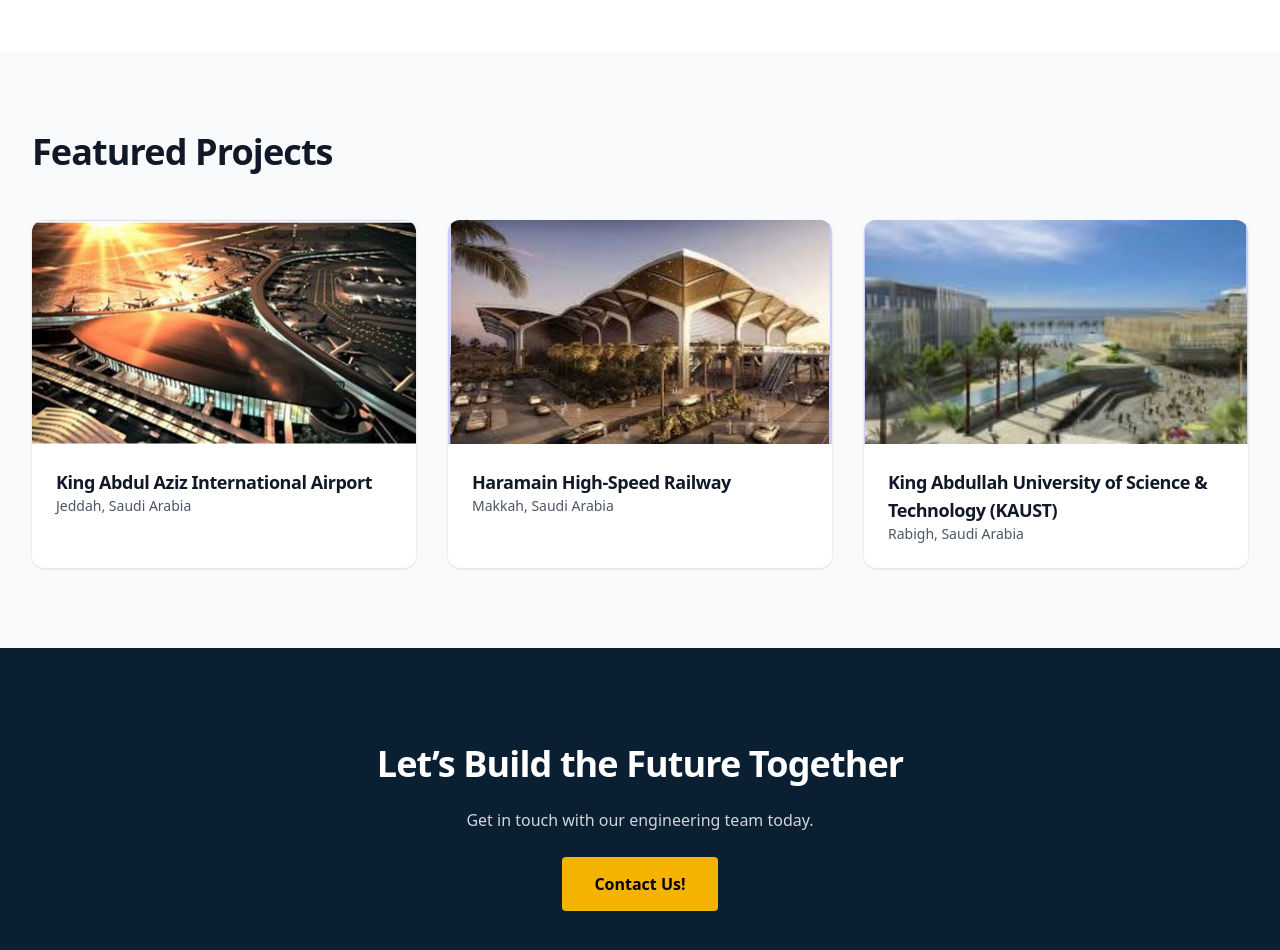
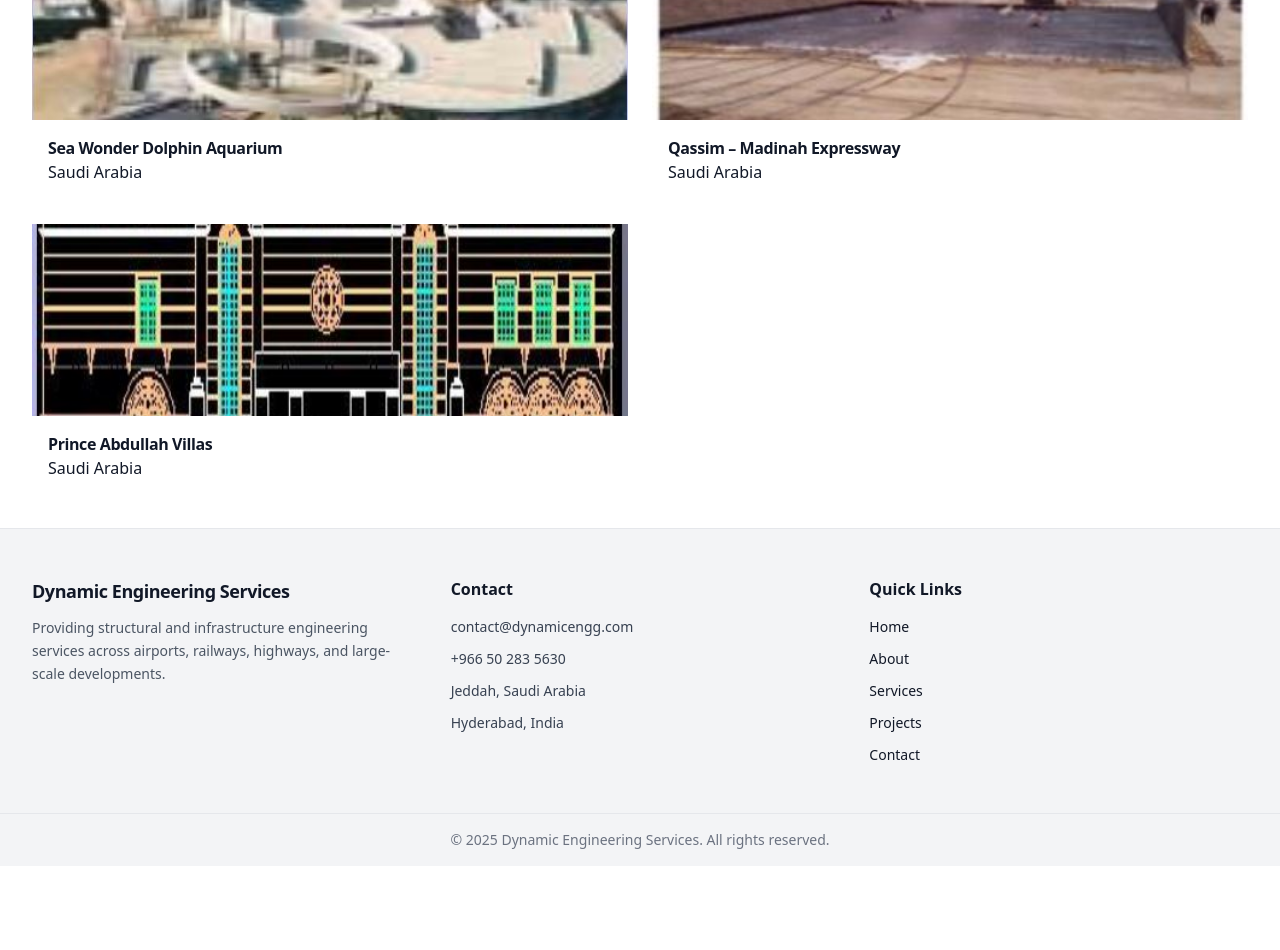
Before and after one commit to EhteshamQ/Dynamic-Engineering-Services, a React (Vite) app: page /#/projects in a window 1280 px wide. Shown: the part 1360-2310 px from the top of the page. After the commit the page ends 2226 px from the top, so only its background shows below. Built offline with nearby package versions, Linux system fonts and the light colour scheme.

Commit message:
Add Footer, Polish UI and use HashRouter

```diff
--- a/src/App.jsx
+++ b/src/App.jsx
@@ -1,4 +1,4 @@
-import { BrowserRouter, Routes, Route } from "react-router-dom";
+import { HashRouter, Routes, Route } from "react-router-dom";
 import Navbar from "./components/Navbar";
 import Home from "./pages/Home";
 import Projects from "./pages/Projects";
@@ -6,10 +6,11 @@
 import Services from "./pages/Services";
 import Contact from "./pages/Contact";
 import About from "./pages/About";
+import Footer from "./components/Footer";
 
 export default function App() {
   return (
-    <BrowserRouter>
+    <HashRouter>
       <Navbar />
       <Routes>
         <Route path="/" element={<Home />} />
@@ -19,6 +20,7 @@
         <Route path="/about" element={<About />} />
         <Route path="/contact" element={<Contact />} />
       </Routes>
-    </BrowserRouter>
+      <Footer />
+    </HashRouter>
   );
 }
--- /dev/null
+++ b/src/components/Footer.jsx
@@ -0,0 +1,77 @@
+export default function Footer() {
+  return (
+    <footer className="bg-gray-100 border-t">
+      <div className="max-w-7xl mx-auto px-4 sm:px-8 py-12 grid gap-10 md:grid-cols-3">
+        {/* Brand */}
+        <div>
+          <h3 className="font-bold text-lg mb-3">
+            Dynamic Engineering Services
+          </h3>
+          <p className="text-sm text-gray-600 max-w-sm leading-relaxed">
+            Providing structural and infrastructure engineering services across
+            airports, railways, highways, and large-scale developments.
+          </p>
+        </div>
+
+        {/* Contact (moved up for mobile importance) */}
+        <div>
+          <h4 className="font-semibold mb-4">Contact</h4>
+          <ul className="space-y-3 text-sm text-gray-700">
+            <li>
+              <a
+                href="mailto:contact@dynamicengg.com"
+                className="hover:underline"
+              >
+                contact@dynamicengg.com
+              </a>
+            </li>
+            <li>
+              <a href="tel:+966502835630" className="hover:underline">
+                +966 50 283 5630
+              </a>
+            </li>
+            <li>Jeddah, Saudi Arabia</li>
+            <li>Hyderabad, India</li>
+          </ul>
+        </div>
+
+        {/* Navigation */}
+        <div>
+          <h4 className="font-semibold mb-4">Quick Links</h4>
+          <ul className="space-y-3 text-sm">
+            <li>
+              <a href="#/" className="hover:underline">
+                Home
+              </a>
+            </li>
+            <li>
+              <a href="#/about" className="hover:underline">
+                About
+              </a>
+            </li>
+            <li>
+              <a href="#/services" className="hover:underline">
+                Services
+              </a>
+            </li>
+            <li>
+              <a href="#/projects" className="hover:underline">
+                Projects
+              </a>
+            </li>
+            <li>
+              <a href="#/contact" className="hover:underline">
+                Contact
+              </a>
+            </li>
+          </ul>
+        </div>
+      </div>
+
+      <div className="border-t text-center text-xs sm:text-sm text-gray-500 py-4">
+        © {new Date().getFullYear()} Dynamic Engineering Services. All rights
+        reserved.
+      </div>
+    </footer>
+  );
+}
--- a/src/components/Navbar.jsx
+++ b/src/components/Navbar.jsx
@@ -1,4 +1,4 @@
-import { NavLink } from "react-router-dom";
+import { NavLink, useNavigate } from "react-router-dom";
 import { useState } from "react";
 
 const navItems = [
@@ -11,16 +11,17 @@
 
 export default function Navbar() {
   const [open, setOpen] = useState(false);
+  const naviagate = useNavigate();
 
   return (
     <nav className="bg-primary text-white sticky top-0 z-50">
       <div className="max-w-7xl mx-auto px-4 py-4 flex justify-between items-center">
         {/* Logo */}
         <img
-          src="/images/projects/logo.svg"
+          src="/Dynamic-Engineering-Services/images/projects/logo.svg"
           alt="Dynamic Engineering Services"
           className="h-10 w-auto hover:cursor-pointer"
-          onClick={() => (window.location.href = "/")}
+          onClick={() => naviagate("/")}
         />
 
         {/* Desktop Menu */}
--- a/src/data/projects.js
+++ b/src/data/projects.js
@@ -7,8 +7,8 @@
     scope:
       "Preparation of structural and MEP shop drawings for load centers, fuel farm, nursery facilities, transportation center, APM station, APM tunnel, and terminal buildings.",
     images: [
-      "/images/projects/abdul-aziz-1.JPG",
-      "/images/projects/abdull-aziz-2.JPG",
+      "/Dynamic-Engineering-Services/images/projects/abdul-aziz-1.JPG",
+      "/Dynamic-Engineering-Services/images/projects/abdull-aziz-2.JPG",
     ],
   },
 
@@ -20,8 +20,8 @@
     scope:
       "Preparation of structural and MEP shop drawings for railway stations, canopies, tunnels, and external networks including storm water, fire, and irrigation systems.",
     images: [
-      "/images/projects/high%20speed%20makkah%20rail-1.JPG",
-      "/images/projects/high%20speed%20makkah%20rail%202.JPG",
+      "/Dynamic-Engineering-Services/images/projects/high%20speed%20makkah%20rail-1.JPG",
+      "/Dynamic-Engineering-Services/images/projects/high%20speed%20makkah%20rail%202.JPG",
     ],
   },
 
@@ -33,8 +33,8 @@
     scope:
       "Preparation of structural shop drawings and design coordination works for university buildings and associated facilities.",
     images: [
-      "/images/projects/king%20abdullah%20university-1.JPG",
-      "/images/projects/king%20abdullah%20uni%20-%202.JPG",
+      "/Dynamic-Engineering-Services/images/projects/king%20abdullah%20university-1.JPG",
+      "/Dynamic-Engineering-Services/images/projects/king%20abdullah%20uni%20-%202.JPG",
     ],
   },
 
@@ -46,8 +46,8 @@
     scope:
       "Preparation of MEP shop drawings for multi-storied ablution blocks and toilet facilities around Haram at multiple locations.",
     images: [
-      "/images/projects/extension%20of%20haram-1.JPG",
-      "/images/projects/Extension%20of%20haram%202.JPG",
+      "/Dynamic-Engineering-Services/images/projects/extension%20of%20haram-1.JPG",
+      "/Dynamic-Engineering-Services/images/projects/Extension%20of%20haram%202.JPG",
     ],
   },
 
@@ -59,12 +59,12 @@
     scope:
       "Preparation of shop drawings and as-built drawings for full Mataaf extension, Ajyad stairs, and Zamzam closing works.",
     images: [
-      "/images/projects/haram%20mataf%20extension-1.JPG",
-      "/images/projects/haram%20mataf%20extension%202.JPG",
-      "/images/projects/haram%20mataf%20extension%203.JPG",
-      "/images/projects/haram%20mataf%20extension%204.JPG",
-      "/images/projects/haram%20mataf%20extension%20-%205.JPG",
-      "/images/projects/haram%20mataf%206.JPG",
+      "/Dynamic-Engineering-Services/images/projects/haram%20mataf%20extension-1.JPG",
+      "/Dynamic-Engineering-Services/images/projects/haram%20mataf%20extension%202.JPG",
+      "/Dynamic-Engineering-Services/images/projects/haram%20mataf%20extension%203.JPG",
+      "/Dynamic-Engineering-Services/images/projects/haram%20mataf%20extension%204.JPG",
+      "/Dynamic-Engineering-Services/images/projects/haram%20mataf%20extension%20-%205.JPG",
+      "/Dynamic-Engineering-Services/images/projects/haram%20mataf%206.JPG",
     ],
   },
 
@@ -76,9 +76,9 @@
     scope:
       "Design and preparation of shop drawings for all-pour floor ramps, abutments, main bridge decks, ramps, and as-built documentation.",
     images: [
-      "/images/projects/improvement%20of%20jamarat.JPG",
-      "/images/projects/improvement%20of%20jamarat%202.JPG",
-      "/images/projects/improvement%20of%20jamarat%203.JPG",
+      "/Dynamic-Engineering-Services/images/projects/improvement%20of%20jamarat.JPG",
+      "/Dynamic-Engineering-Services/images/projects/improvement%20of%20jamarat%202.JPG",
+      "/Dynamic-Engineering-Services/images/projects/improvement%20of%20jamarat%203.JPG",
     ],
   },
 
@@ -90,8 +90,8 @@
     scope:
       "Preparation of RCC shop drawings and design of GRC, steel structures, canopies, and entrance gates across multiple blocks.",
     images: [
-      "/images/projects/princess%20noura%20uni.JPG",
-      "/images/projects/princess%20noura%20uni%202.JPG",
+      "/Dynamic-Engineering-Services/images/projects/princess%20noura%20uni.JPG",
+      "/Dynamic-Engineering-Services/images/projects/princess%20noura%20uni%202.JPG",
     ],
   },
 
@@ -103,8 +103,8 @@
     scope:
       "Structural design coordination and preparation of shop drawings for high-rise tower construction.",
     images: [
-      "/images/projects/adex%20tower.JPG",
-      "/images/projects/adex%20tower%202.JPG",
+      "/Dynamic-Engineering-Services/images/projects/adex%20tower.JPG",
+      "/Dynamic-Engineering-Services/images/projects/adex%20tower%202.JPG",
     ],
   },
 
@@ -116,10 +116,10 @@
     scope:
       "Structural design and shop drawings for dolphin stadium, pool structures, parking facilities, and associated infrastructure.",
     images: [
-      "/images/projects/sea%20wonder%20dolphin%201.JPG",
-      "/images/projects/sea%20world%20dolphin%202.JPG",
-      "/images/projects/sea%20world%20dolphin%203.JPG",
-      "/images/projects/sea%20wonder%20dolphin%204.JPG",
+      "/Dynamic-Engineering-Services/images/projects/sea%20wonder%20dolphin%201.JPG",
+      "/Dynamic-Engineering-Services/images/projects/sea%20world%20dolphin%202.JPG",
+      "/Dynamic-Engineering-Services/images/projects/sea%20world%20dolphin%203.JPG",
+      "/Dynamic-Engineering-Services/images/projects/sea%20wonder%20dolphin%204.JPG",
     ],
   },
 
@@ -131,11 +131,11 @@
     scope:
       "Preparation of shop drawings for expressway works including culverts, drainage structures, earthworks, and road infrastructure.",
     images: [
-      "/images/projects/qassim%20madina%20expressway%201.JPG",
-      "/images/projects/qassim%20madina%20expressway%202.JPG",
-      "/images/projects/qassim%20madina%20expressway%203.JPG",
-      "/images/projects/qassim%20madina%20expressway%204.JPG",
-      "/images/projects/qassim%20madina%20expressway%206.JPG",
+      "/Dynamic-Engineering-Services/images/projects/qassim%20madina%20expressway%201.JPG",
+      "/Dynamic-Engineering-Services/images/projects/qassim%20madina%20expressway%202.JPG",
+      "/Dynamic-Engineering-Services/images/projects/qassim%20madina%20expressway%203.JPG",
+      "/Dynamic-Engineering-Services/images/projects/qassim%20madina%20expressway%204.JPG",
+      "/Dynamic-Engineering-Services/images/projects/qassim%20madina%20expressway%206.JPG",
     ],
   },
 
@@ -147,8 +147,8 @@
     scope:
       "Structural design and preparation of RCC shop drawings for villa development.",
     images: [
-      "/images/projects/prince%20abdullah%20villas.JPG",
-      "/images/projects/prince%20abdullah%20villas.%202.JPG",
+      "/Dynamic-Engineering-Services/images/projects/prince%20abdullah%20villas.JPG",
+      "/Dynamic-Engineering-Services/images/projects/prince%20abdullah%20villas.%202.JPG",
     ],
   },
 ];
```
